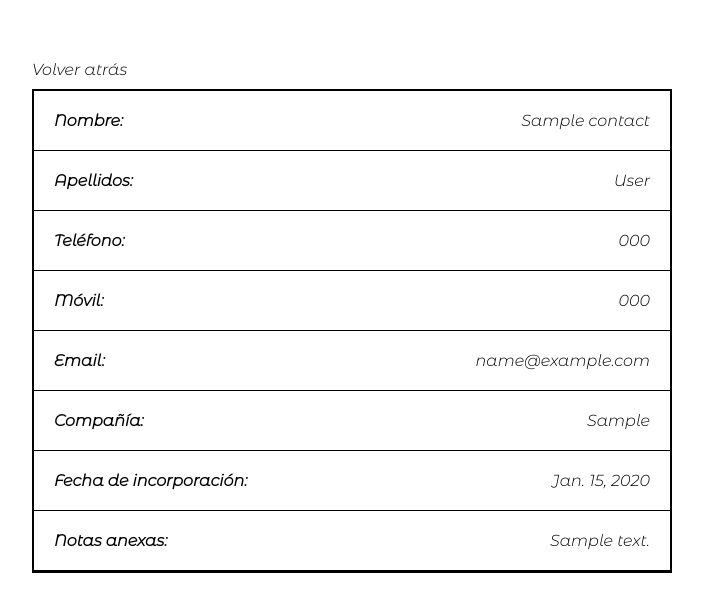
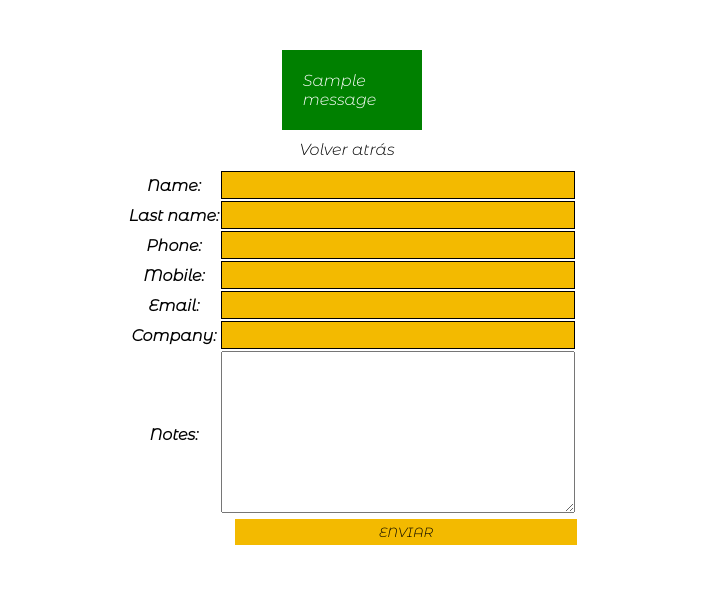
Before and after one commit to DiegoAndresMarmota/DB_Relations_Django, a Django app: template agenda_contactos/templates/contact/edit.html in a window 1280 px wide; the page is wider, and only the part inside the window is pictured. Shown: the part 80-692 px from the top of that part, without its empty margins (338-1041 px from the left). Run offline with Django 4.2, Linux system fonts and the light colour scheme; the template is opened without the code that fills it: values that come from a table or form of the project are taken from there, others are empty; tables that the repository leaves empty hold one stand-in row (values such as "Sample post"); one stand-in notice (Sample message) is shown.

Commit message:
Corrección de templates/edit

```diff
--- a/agenda_contactos/templates/contact/edit.html
+++ b/agenda_contactos/templates/contact/edit.html
@@ -1,19 +1,33 @@
 {% extends 'layout/base.html' %}
 
 {% block 'title' %}
-    Contactos {{ contact.name}}
+    Crear Contacto
+{% endblock %}
+
+{% block 'styles' %}
+    {% load static %}
+    <link rel="stylesheet" href="{% static 'css/forms.css' %}" />
 {% endblock %}
 
 {%block 'content' %}
-<span class="aux-btns"><a href="{% url 'contact' %}">Volver atrás</a></span>
-<ul class="list">
-    <li><b>Nombre: </b>{{contact.name}}</li>
-    <li><b>Apellidos: </b>{{contact.last_name}}</li>
-    <li><b>Teléfono: </b>{{contact.phone}}</li>
-    <li><b>Móvil: </b>{{contact.mobile}}</li>
-    <li><b>Email: </b>{{contact.email}}</li>
-    <li><b>Compañía: </b>{{contact.company}}</li>
-    <li><b>Fecha de incorporación: </b>{{contact.date}}</li>
-    <li><b>Notas anexas: </b>{{contact.notes}}</li>
-</ul>
+{% if messages %}
+    <ul class="messages">
+        {% for message in messages %}
+        <li{% if message.tags %} class="messages-success"{% endif %}>{{ message }}</li>
+        {% endfor %}
+    </ul>
+{% endif %}
+
+<span class="aux-btns-form"><a href="{% url 'contact' %}">Volver atrás</a></span>
+
+<form action="{% url "contact_edit" id=id %}" method="POST">
+    {% csrf_token %}
+        <table>
+            {{form.as_table}}
+        </table>
+        <div class="btn-wrapper">
+            <input type="submit" value="Enviar" class="btn-send"/>
+        </div>
+</form>
+
 {% endblock %}
```
